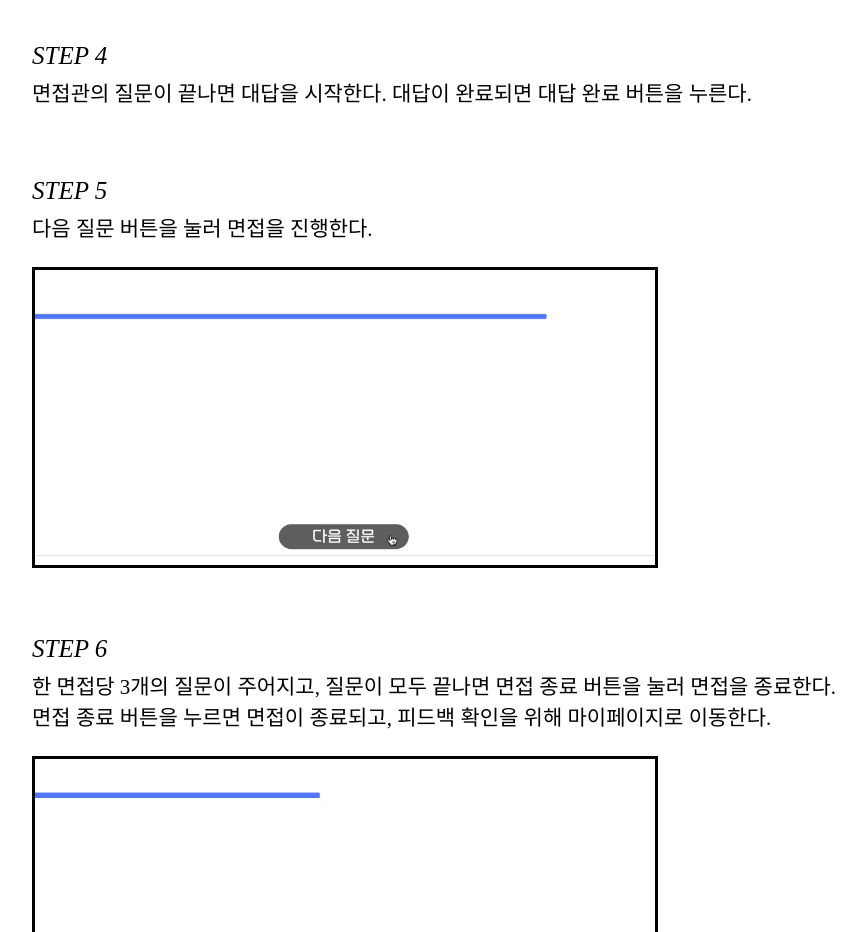
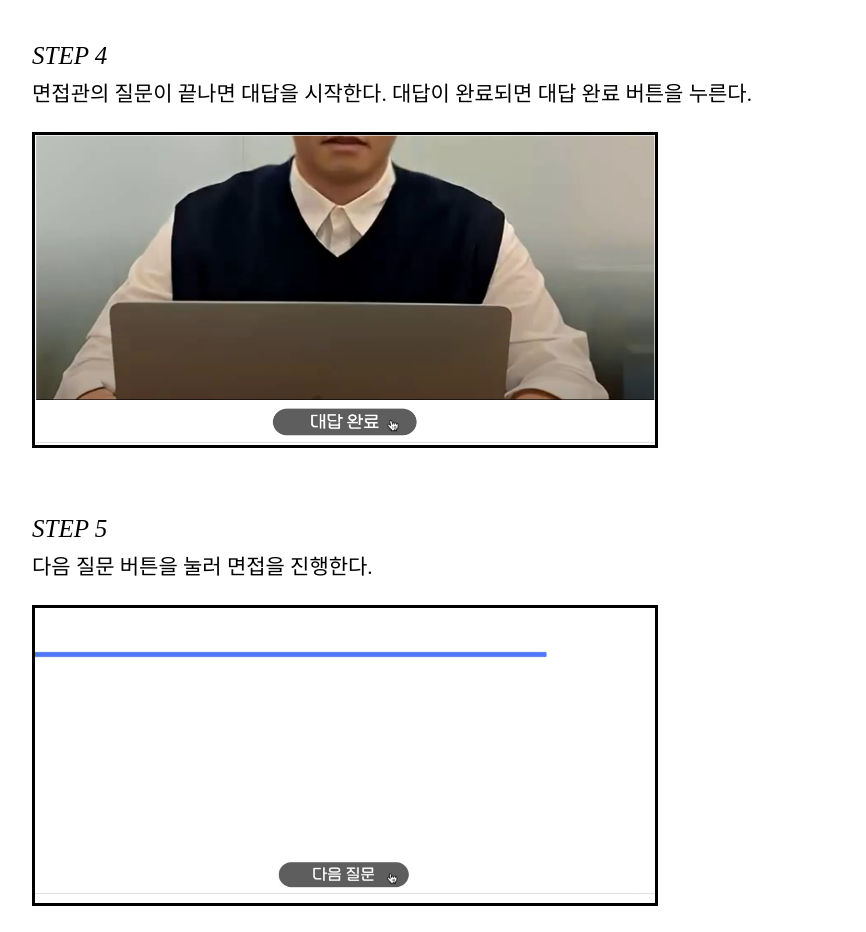
Before and after one commit to kookmin-sw/capstone-2022-15, a React (Create React App) app in the folder src/front/: page /step in a window 1280 px wide. Shown: the part 2120-3052 px from the top of the page, without its empty margins (56-922 px from the left). Built offline with nearby package versions, Linux system fonts and the light colour scheme; a web font is replaced by a local one.

Commit message:
add step4

```diff
--- a/src/front/src/pages/StepPage/Step.css
+++ b/src/front/src/pages/StepPage/Step.css
@@ -61,6 +61,14 @@
     border: solid;
 }
 
+.step4 {
+    display: flex;
+    margin-top: 22px;
+    width: 620px;
+    height: 310px;
+    border: solid;
+}
+
 .step5 {
     display: flex;
     margin-top: 22px;
--- a/src/front/src/pages/StepPage/Step.js
+++ b/src/front/src/pages/StepPage/Step.js
@@ -4,6 +4,7 @@ import step1 from '../images/step1.png'
 import step2 from '../images/step2.jpg'
 import step3 from '../images/step3.jpg'
 import step3_2 from '../images/step3_2.jpg'
+import step4 from '../images/step4.png'
 import step5 from '../images/step5.jpg'
 import step6 from '../images/step6.jpeg'
 import step6_2 from '../images/step6_2.jpeg'
@@ -62,6 +63,7 @@ const Step = () => {
                 </div>
                 <div className="step-content">
                     면접관의 질문이 끝나면 대답을 시작한다. 대답이 완료되면 대답 완료 버튼을 누른다.
+                    <img src={step4} className="step4"></img>
                 </div>
                 <div className="step-title">
                     STEP 5
```
Also changed, not shown: src/front/src/pages/images/step4.png (added).
